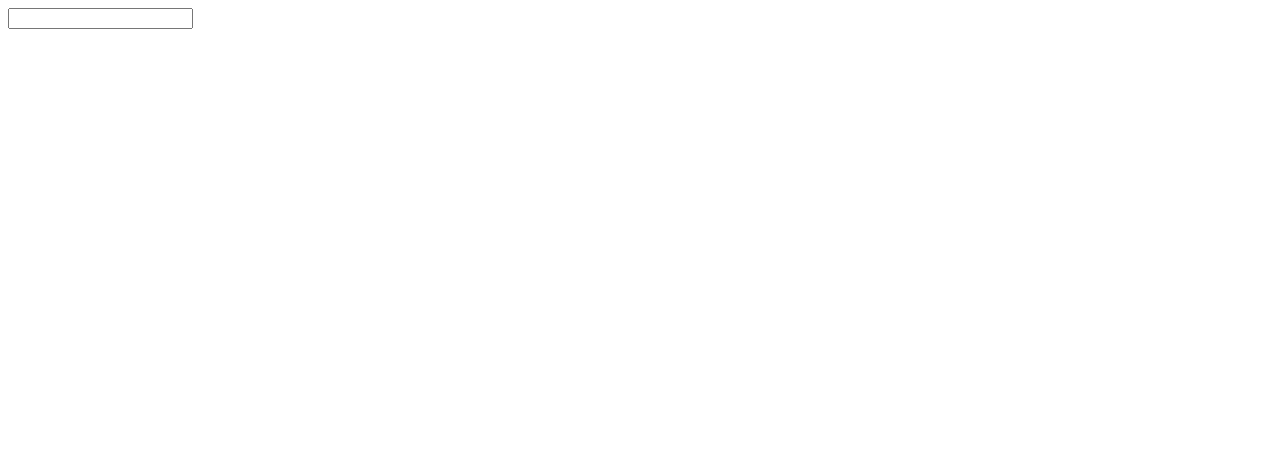
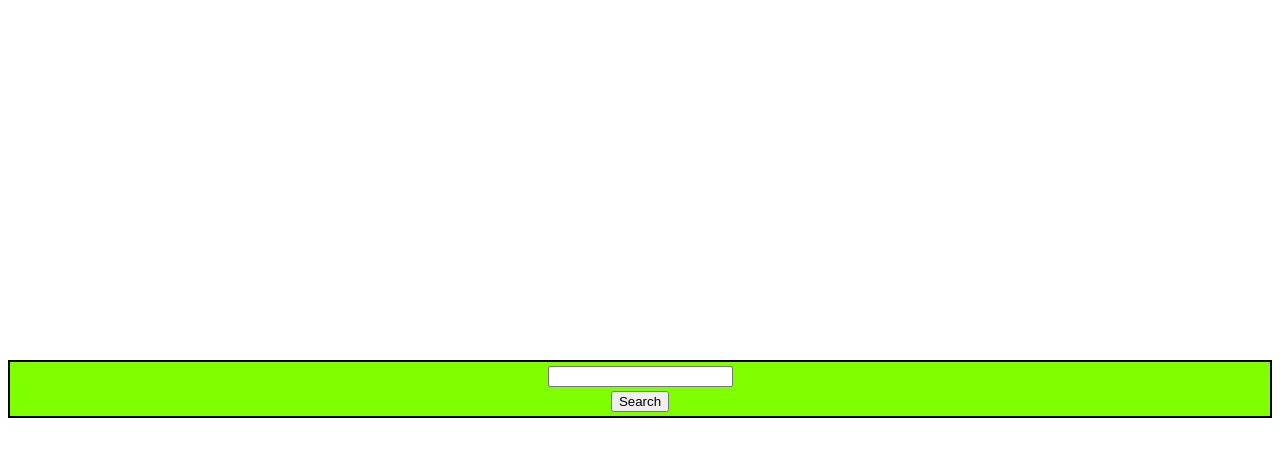
Before and after one commit to ktanig87/FormDemo, a plain HTML site: page index.html in a window 1280 px wide. Drawn offline with Linux system fonts and the light colour scheme.

Commit message:
update form

```diff
--- a/index.html
+++ b/index.html
@@ -5,8 +5,13 @@
     <link rel="stylesheet" href="main.css">
 </head>
 <body>
-    <form action="">
-        <input type="text"/>
+    <form action="https://www.google.com/search" method="GET" class="formbox">
+                <input type="text" name="q" type="search">
+
+
+            <input type="submit" value="Search">
+            <!-- <button type="submit">Banana</button> -->
+
     </form>
 </body>
 </html>
--- a/main.css
+++ b/main.css
@@ -0,0 +1,12 @@
+form{
+    margin-top: 45vh;
+    border: 2px solid black;
+    background: chartreuse;
+
+}
+input{
+    display: block;
+    /* margin: auto; */
+    margin: 4px auto;
+
+}
```
